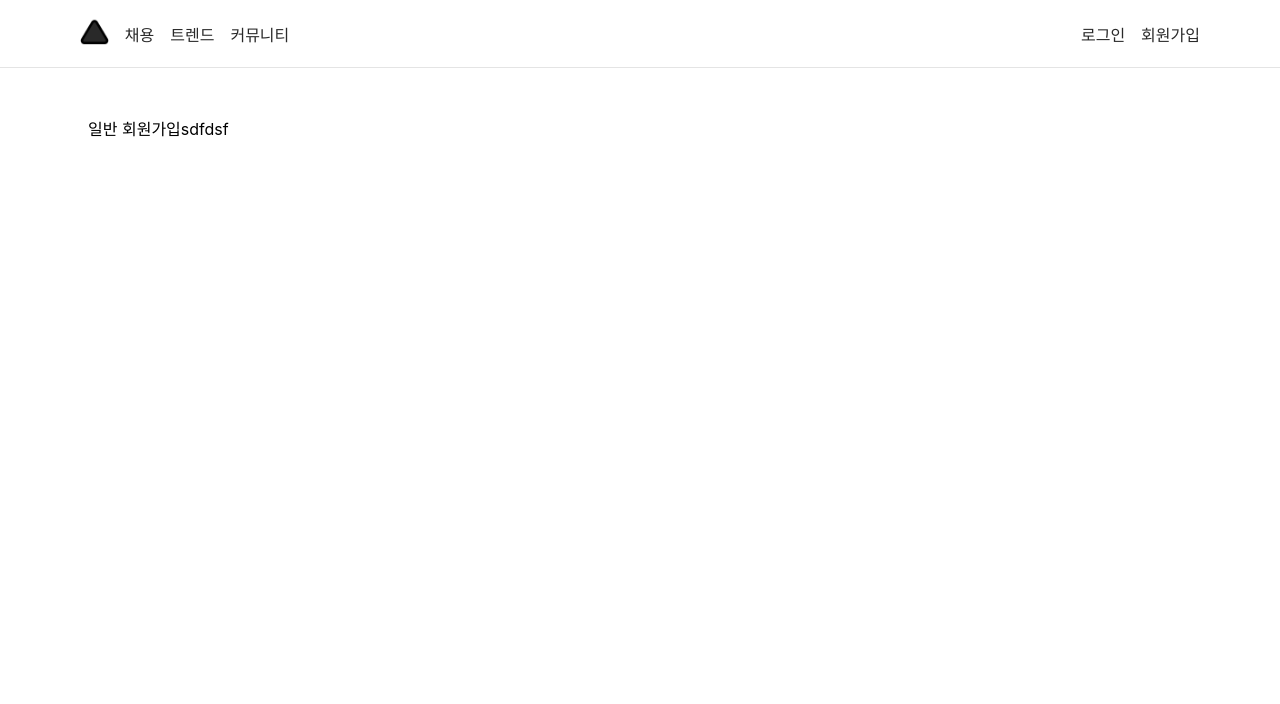
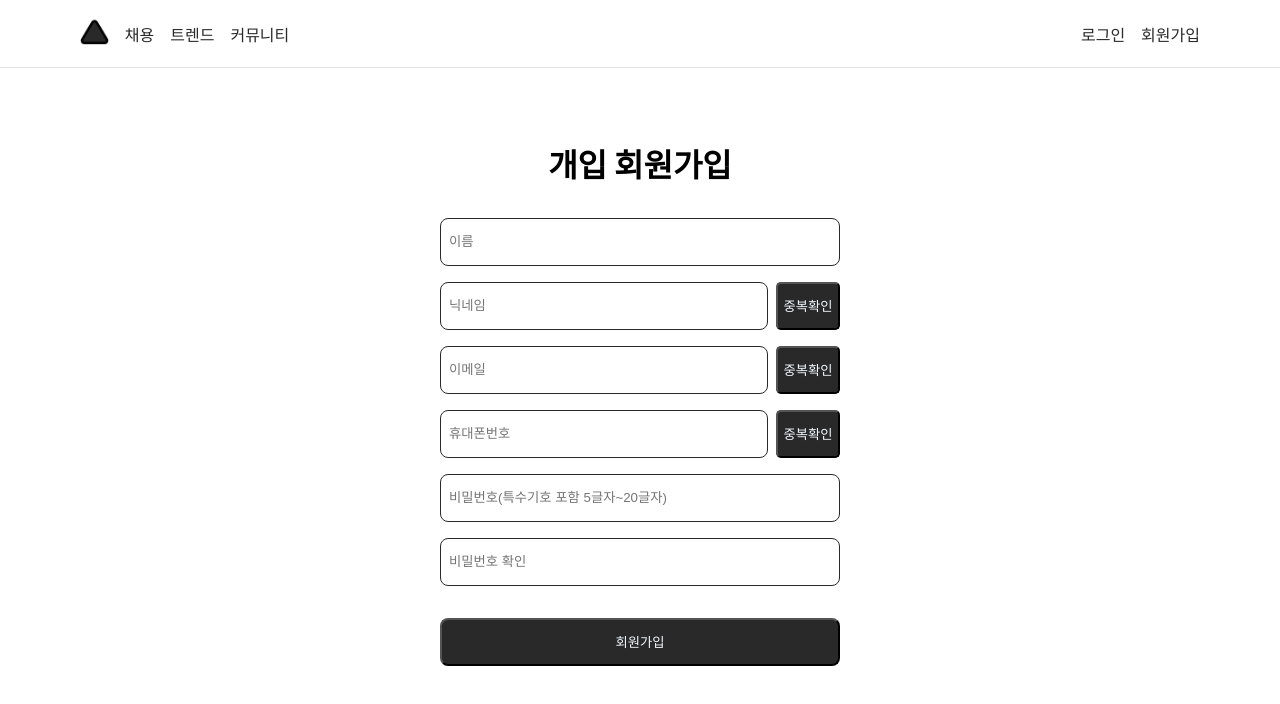
Before and after one commit to posy-m/chefproject, a React (Create React App) app in the folder frontend/: page /userSignupPage in a window 1280 px wide. Shown: the top 704 px of the page. Built offline with nearby package versions, Linux system fonts and the light colour scheme.

Commit message:
[frontend] signuppage

```diff
--- /dev/null
+++ b/frontend/src/components/Input.tsx
@@ -0,0 +1,16 @@
+import React from 'react'
+
+interface Props {
+  placeholder: string;
+  className: string;
+}
+
+const Input = ({ placeholder, className = '' }: Props) => {
+  return (
+    <div>
+      <input type="text" placeholder={placeholder} className={`default-input ${className}`} />
+    </div>
+  )
+}
+
+export default Input
--- a/frontend/src/pages/CompanySignUpPage.tsx
+++ b/frontend/src/pages/CompanySignUpPage.tsx
@@ -1,9 +1,29 @@
+import Input from '../components/Input'
+import styles from '../styles/UserSignupPage.module.css'
 import React from 'react'
 
 const CompanySignUpPage = () => {
   return (
-    <div>
-      회사 회원가입 페이지
+    <div className={styles['signup-box']}>
+      <span>기업 회원가입</span>
+      <div className={styles['signup-wrap']}>
+        <Input placeholder='기업명' className={styles['default-input']} />
+        <div className={styles['signup-doublecheck']}>
+          <Input placeholder='이메일' className='' />
+          <button>중복확인</button>
+        </div>
+        <div className={styles['signup-doublecheck']}>
+          <Input placeholder='사업자등록번호' className='' />
+          <button>중복확인</button>
+        </div>
+        <div className={styles['signup-doublecheck']}>
+          <Input placeholder='휴대폰번호' className='' />
+          <button>중복확인</button>
+        </div>
+        <Input placeholder='비밀번호(특수기호 포함 5글자~20글자)' className={styles['default-input']} />
+        <Input placeholder='비밀번호 확인' className={styles['default-input']} />
+      </div>
+      <button>회원가입</button>
     </div>
   )
 }
--- a/frontend/src/pages/UserSignUpPage.tsx
+++ b/frontend/src/pages/UserSignUpPage.tsx
@@ -1,9 +1,29 @@
 import React from 'react'
+import Input from '../components/Input'
+import styles from '../styles/UserSignupPage.module.css'
 
 const UserSignUpPage = () => {
   return (
-    <div>
-      일반 회원가입sdfdsf
+    <div className={styles['signup-box']}>
+      <span>개입 회원가입</span>
+      <div className={styles['signup-wrap']}>
+        <Input placeholder='이름' className={styles['default-input']} />
+        <div className={styles['signup-doublecheck']}>
+          <Input placeholder='닉네임' className='' />
+          <button>중복확인</button>
+        </div>
+        <div className={styles['signup-doublecheck']}>
+          <Input placeholder='이메일' className='' />
+          <button>중복확인</button>
+        </div>
+        <div className={styles['signup-doublecheck']}>
+          <Input placeholder='휴대폰번호' className='' />
+          <button>중복확인</button>
+        </div>
+        <Input placeholder='비밀번호(특수기호 포함 5글자~20글자)' className={styles['default-input']} />
+        <Input placeholder='비밀번호 확인' className={styles['default-input']} />
+      </div>
+      <button>회원가입</button>
     </div>
   )
 }
--- /dev/null
+++ b/frontend/src/styles/UserSignupPage.module.css
@@ -0,0 +1,57 @@
+.signup-box {
+  display: flex;
+  flex-direction: column;
+  gap: 2rem;
+  align-items: center;
+  padding-top: 1.5rem;
+}
+
+.signup-box span {
+  font-size: 2rem;
+  font-weight: 800;
+}
+
+.signup-box button {
+  width: 25rem;
+  height: 3rem;
+  border-radius: 0.5rem;
+  background-color: #292929;
+  color: aliceblue;
+  cursor: pointer;
+}
+
+.signup-wrap {
+  display: flex;
+  flex-direction: column;
+  gap: 1rem;
+}
+
+.default-input {
+  width: 25rem;
+  height: 3rem;
+  padding-left: 0.5rem;
+  border-radius: 0.5rem;
+  border: 1px solid #292929;
+}
+
+.signup-doublecheck {
+  display: flex;
+  gap: 0.5rem;
+
+}
+
+.signup-doublecheck button {
+  width: 4rem;
+  border-radius: 0.3rem;
+  background-color: #292929;
+  color: aliceblue;
+  cursor: pointer;
+}
+
+.signup-doublecheck input {
+  width: 20.5rem;
+  height: 3rem;
+  padding-left: 0.5rem;
+  border-radius: 0.5rem;
+  border: 1px solid #292929;
+}
```
